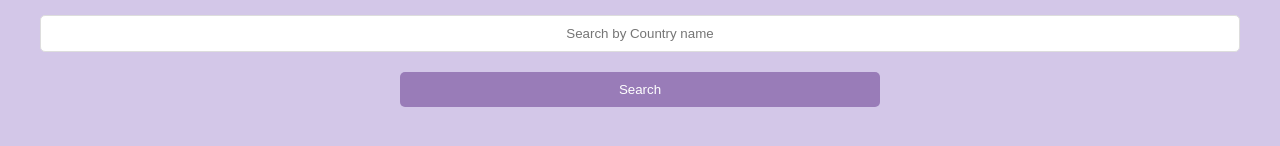
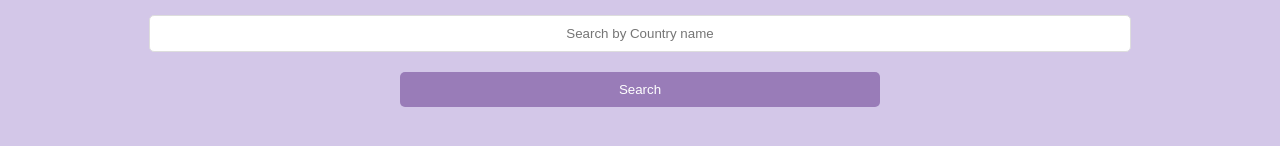
Before and after one commit to shrivmudit/Country_list, a Vue app: page / in a window 1280 px wide. Shown: the top 146 px of the page. Built offline with nearby package versions, Linux system fonts and the light colour scheme; no server answers.

Commit message:
Aligned search bar

```diff
--- a/src/components/FilterList.vue
+++ b/src/components/FilterList.vue
@@ -44,6 +44,8 @@ margin-top: 15px;
 
 .filter-input,
 .filter-select {
+  width: 80%;
+  align-self: center;
   flex: 1;
   padding: 10px;
   border: 1px solid #ddd;
```
